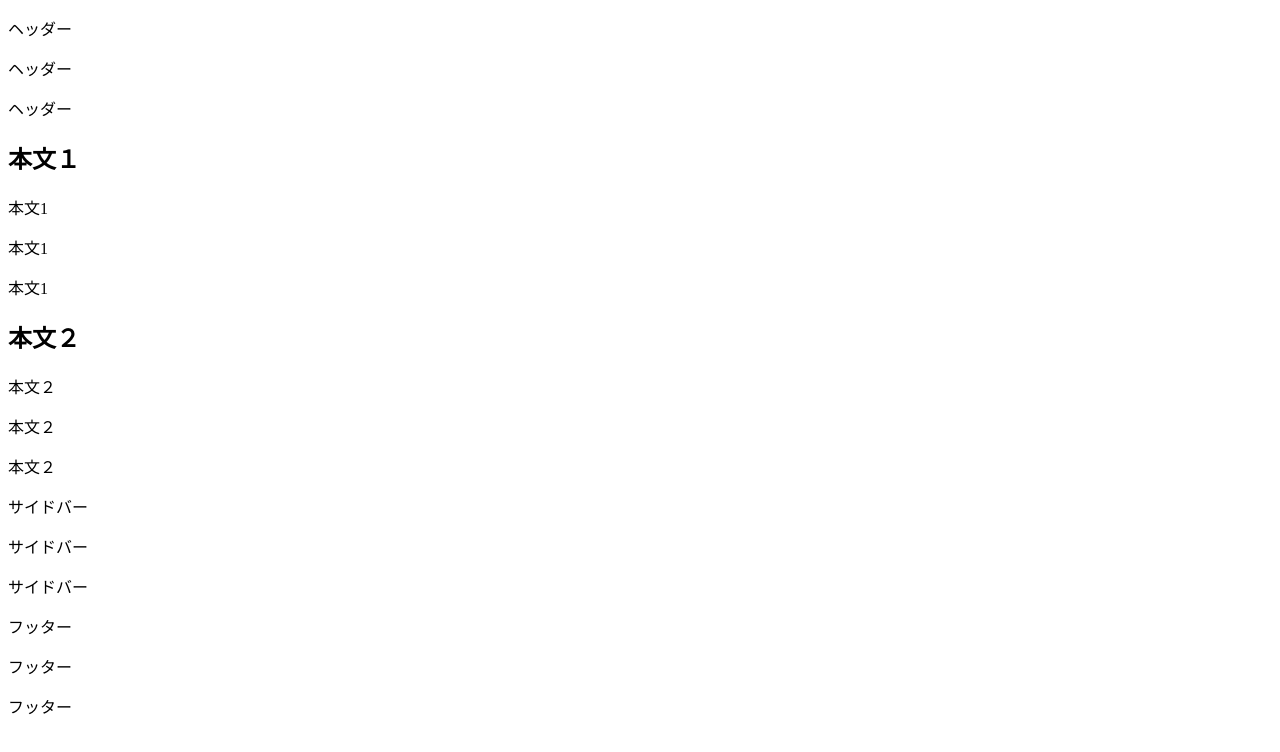
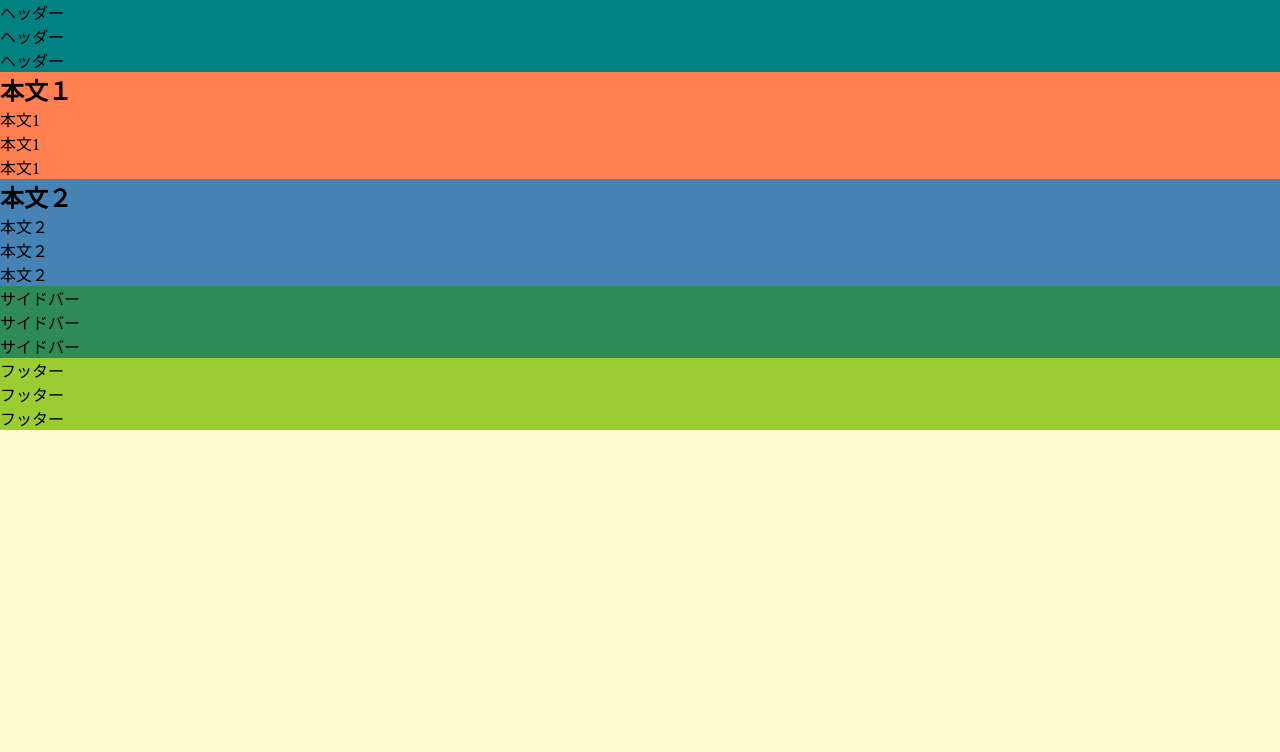
Before and after one commit to yuno0823/web1-7, a plain HTML site: page index.html in a window 1280 px wide. Drawn offline with Linux system fonts and the light colour scheme.

Commit message:
Update default.css

```diff
--- a/css/default.css
+++ b/css/default.css
@@ -1,2 +1,24 @@
 @charset "UTF-8";
+*{
+  margin:0;
+  padding:0;
+}
+
 body{
+  background-color: lemonchiffon;
+}
+header{
+  background-color:teal;
+}
+#main1{
+  background-color:coral;
+}
+#main2{
+  background-color:steelblue;
+}
+aside{
+background-color:seagreen;
+}
+footer{
+  background-color:yellowgreen;
+}
```
